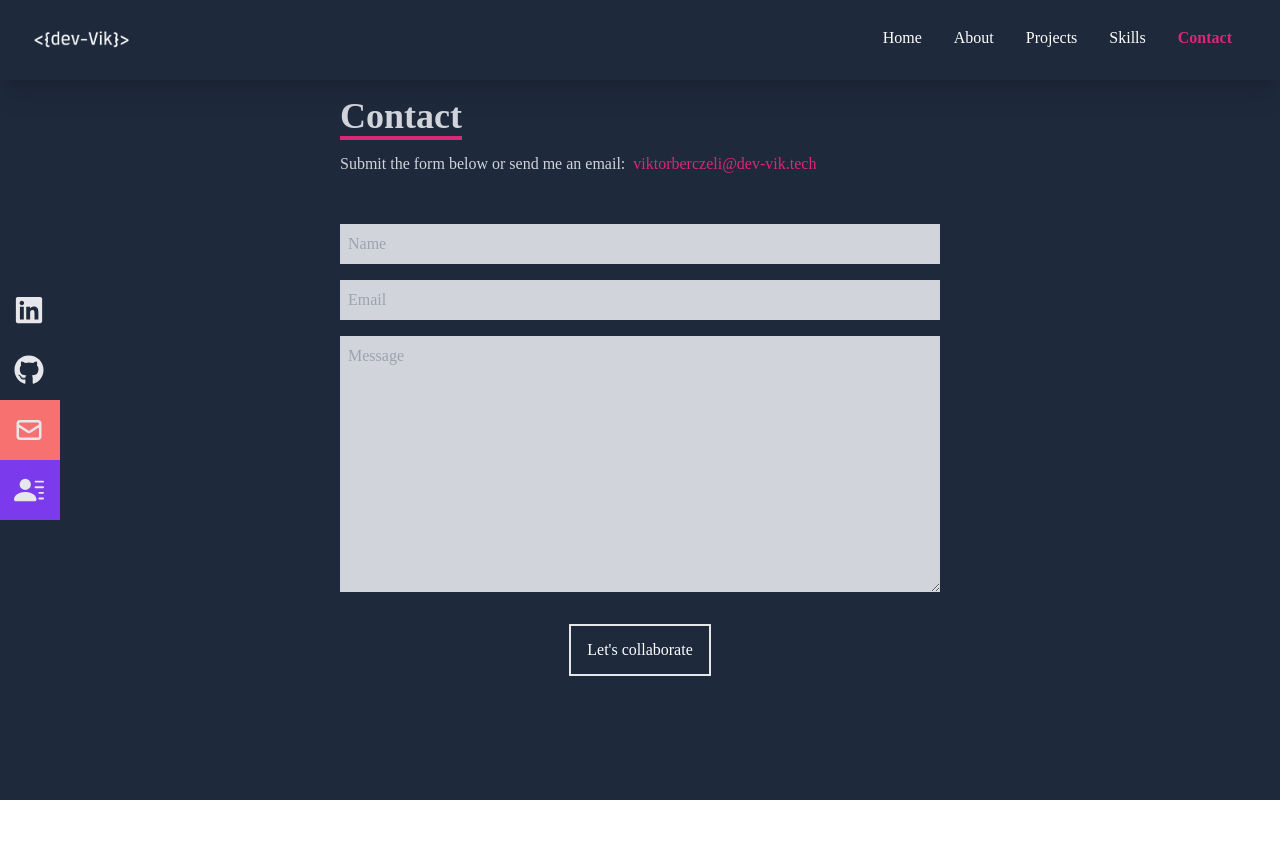
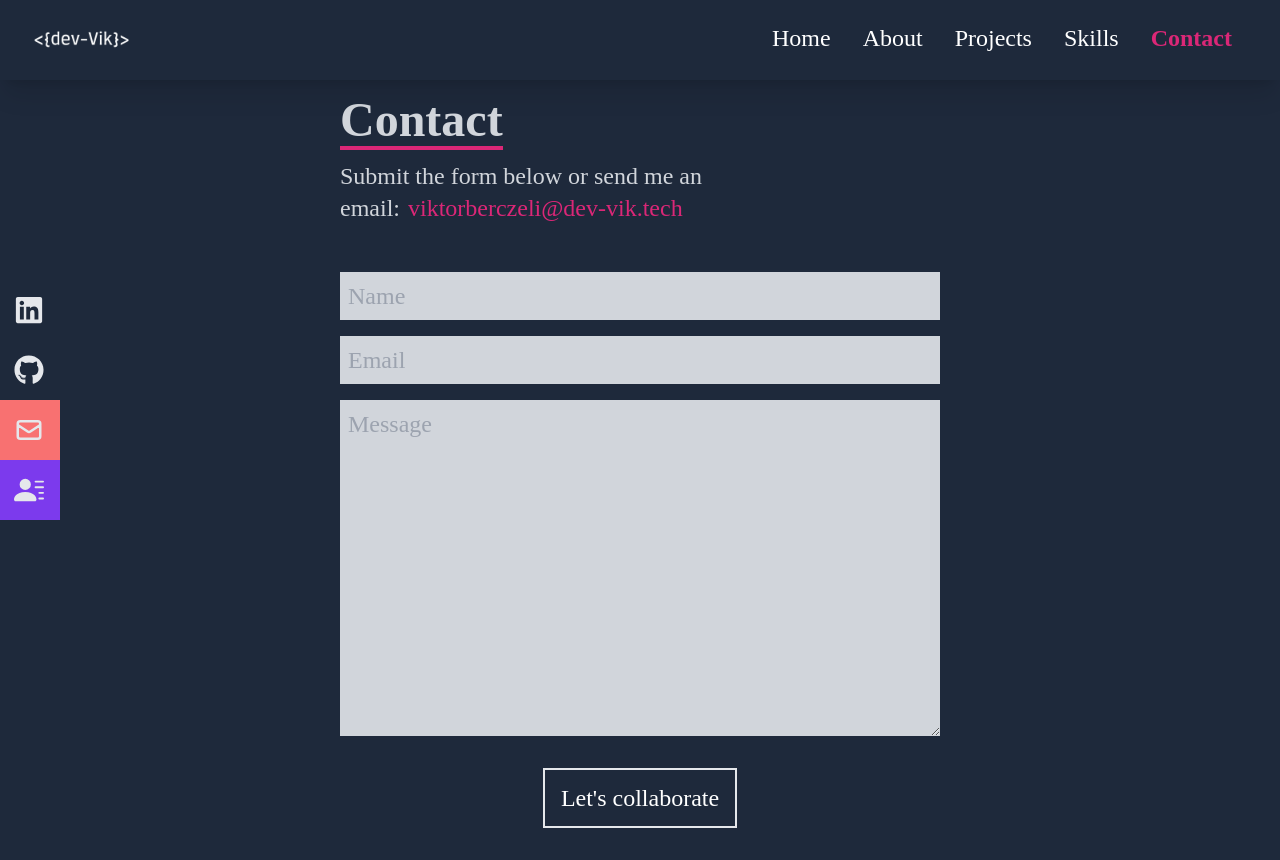
Before and after one commit to syzgod/my-portfolio, a React (Create React App) app: page /contact in a window 1280 px wide. Before the commit the page ends 800 px from the top, so only its background shows below. Built offline with nearby package versions, Linux system fonts and the light colour scheme; what tailwindcss-brand-colors would draw is missing.

Commit message:
Update responsive design readability

```diff
--- a/src/components/About.jsx
+++ b/src/components/About.jsx
@@ -10,7 +10,7 @@ const About = () => {
       <div className='flex flex-col justify-center items-center w-full h-full '>
         <div className='max-w-[950px] w-full grid grid-cols-2 gap-8'>
           <div className='sm:text-right pb-8 pl-4 '>
-            <p className='text-4xl font-bold inline border-b-4 border-pink-600'>
+            <p className='text-4xl font-bold inline border-b-4 border-pink-600 md:text-5xl'>
               About
             </p>
           </div>
--- a/src/components/Contact.jsx
+++ b/src/components/Contact.jsx
@@ -20,10 +20,10 @@ const Contact = () => {
         className='flex flex-col max-w-[600px] w-full'
       >
         <div className='pb-8'>
-          <p className='text-4xl font-bold inline border-b-4 border-pink-600 text-gray-300'>
+          <p className='text-4xl font-bold inline border-b-4 border-pink-600 text-gray-300 md:text-5xl'>
             Contact
           </p>
-          <p className='text-gray-300 py-4'>
+          <p className='text-gray-300 py-4 md:text-2xl'>
             Submit the form below or send me an email:
             <a
               href='mailto:viktorberczeli@dev-vik.tech'
@@ -34,26 +34,26 @@ const Contact = () => {
           </p>
         </div>
         <input
-          className='bg-gray-300 p-2 text-gray-800'
+          className='bg-gray-300 p-2 text-gray-800 md:text-2xl'
           type='text'
           name='name'
           placeholder='Name'
         />
         <input
-          className='my-4 p-2 bg-gray-300 text-gray-800'
+          className='my-4 p-2 bg-gray-300 text-gray-800 md:text-2xl'
           type='email'
           name='email'
           placeholder='Email'
         />
         <textarea
-          className='bg-gray-300 p-2 text-gray-800'
+          className='bg-gray-300 p-2 text-gray-800 md:text-2xl'
           name='message'
           rows='10'
           placeholder='Message'
         ></textarea>
         <button
           onClick={resetFormHandleClick}
-          className='text-white border-2 hover:bg-pink-600 hover:border-pink-600 px-4 py-3 my-8 mx-auto flex items-center'
+          className='text-white border-2 hover:bg-pink-600 hover:border-pink-600 px-4 py-3 my-8 mx-auto flex items-center md:text-2xl hover:shadow-xl hover:shadow-pink-600/50'
         >
           Let's collaborate
         </button>
--- a/src/components/Home.jsx
+++ b/src/components/Home.jsx
@@ -12,7 +12,7 @@ const Home = () => {
   return (
     <div name='home' className='min-h-screen bg-slate-800'>
       <div className='max-w-[950px] mx-auto p-8 pt-36 flex flex-col justify-center'>
-        <p className='text-2xl text-pink-600'>Hi, my name is</p>
+        <p className='text-2xl text-pink-600 md:text-4xl'>Hi, my name is</p>
         <h1 className='text-4xl sm:text-7xl font-bold text-gray-200'>
           Viktor Berczeli
         </h1>
@@ -29,7 +29,7 @@ const Home = () => {
         <div>
           <Link
             to='/projects'
-            className='text-white group border-2 px-6 py-3 my-2 inline-flex items-center hover:bg-pink-600 hover:border-pink-600'
+            className='text-white group border-2 px-6 py-3 my-2 inline-flex items-center hover:bg-pink-600 hover:border-pink-600 md:text-2xl hover:shadow-xl hover:shadow-pink-600/50'
           >
             View my works
             <span className='group-hover:rotate-90 duration-300 ml-3'>
--- a/src/components/Navbar.jsx
+++ b/src/components/Navbar.jsx
@@ -13,7 +13,7 @@ const Navbar = () => {
   const activeStyle = 'text-pink-600 font-bold';
 
   return (
-    <div className='fixed w-full h-[80px] flex justify-between items-center px-8 bg-slate-800 shadow-xl'>
+    <div className='fixed w-full h-[80px] flex justify-between items-center px-8 bg-slate-800 shadow-xl lg:text-2xl md:text-xl'>
       <div>
         <img src={Logo} alt='logo' style={{ width: '100px' }} />
       </div>
@@ -73,7 +73,7 @@ const Navbar = () => {
         className={
           !showNav
             ? 'hidden'
-            : 'absolute top-0 left-0 w-full h-screen overflow-scroll bg-slate-800 flex flex-col justify-center items-center'
+            : 'absolute top-0 left-0 w-full h-screen overflow-scroll bg-slate-800 flex flex-col justify-center items-center '
         }
       >
         <li className='py-4 text-4xl border-b-4 border-transparent hover:border-b-4 hover:border-pink-600'>
@@ -112,7 +112,7 @@ const Navbar = () => {
             Skills
           </NavLink>
         </li>
-        <li className='py-4 text-4xl border-b-4 border-transparent hover:border-b-4 hover:border-pink-600'>
+        <li className='py-4 text-4xl border-b-4 border-transparent hover:border-b-4 hover:border-pink-600 '>
           <NavLink
             className={({ isActive }) => (isActive ? activeStyle : undefined)}
             onClick={handleClick}
@@ -128,7 +128,7 @@ const Navbar = () => {
       <div className='hidden lg:flex fixed flex-col top-[35%] left-0'>
         <ul>
           <li
-            className='w-[150px] h-[60px] flex justify-between items-center ml-[-90px] hover:ml-[-10px] duration-300
+            className='w-[170px] h-[60px] flex justify-between items-center ml-[-110px] hover:ml-[-10px] duration-300
           bg-linkedin'
           >
             <a
@@ -138,7 +138,7 @@ const Navbar = () => {
               LinkedIn <FaLinkedin size={30} />
             </a>
           </li>
-          <li className='w-[150px] h-[60px] flex justify-between items-center ml-[-90px] hover:ml-[-10px] duration-300 bg-github'>
+          <li className='w-[170px] h-[60px] flex justify-between items-center ml-[-110px] hover:ml-[-10px] duration-300 bg-github'>
             <a
               className='flex justify-between items-center w-full text-gray-200 '
               href='https://github.com/syzgod'
@@ -146,7 +146,7 @@ const Navbar = () => {
               GitHub <FaGithub size={30} />
             </a>
           </li>
-          <li className='w-[150px] h-[60px] flex justify-between items-center ml-[-90px] hover:ml-[-10px] duration-300 bg-red-400'>
+          <li className='w-[170px] h-[60px] flex justify-between items-center ml-[-110px] hover:ml-[-10px] duration-300 bg-red-400'>
             <a
               className='flex justify-between items-center w-full text-gray-200 '
               href='mailto: viktorberczeli@dev-vik.tech'
@@ -154,7 +154,7 @@ const Navbar = () => {
               Email <HiOutlineMail size={30} />
             </a>
           </li>
-          <li className='w-[150px] h-[60px] flex justify-between items-center ml-[-90px] hover:ml-[-10px] duration-300 bg-violet-600'>
+          <li className='w-[170px] h-[60px] flex justify-between items-center ml-[-110px] hover:ml-[-10px] duration-300 bg-violet-600'>
             <a
               className='flex justify-between items-center w-full text-gray-200'
               href='/'
--- a/src/components/Projects.jsx
+++ b/src/components/Projects.jsx
@@ -9,11 +9,13 @@ const Projects = () => {
     >
       <div className='max-w-[900px] mx-auto p-8 flex flex-col justify-center w-full h-full'>
         <div className='py-16'>
-          <p className='text-4xl font-bold inline border-b-4 border-pink-600'>
+          <p className='text-4xl font-bold inline border-b-4 border-pink-600 md:text-5xl'>
             Projects
           </p>
-          <p className='py-6'>// Check out some of my recent projects</p>
-          <p className='text-7xl'>Coming soon...</p>
+          <p className='py-6 md:text-2xl'>
+            // Check out some of my recent projects
+          </p>
+          <p className='text-7xl'>Coming very soon...</p>
         </div>
 
         {/*<div className='grid sm:grid-cols-2 md:grid-cols-3 gap-4'>
--- a/src/components/Skills.jsx
+++ b/src/components/Skills.jsx
@@ -20,15 +20,17 @@ const Skills = () => {
     >
       <div className='max-w-[950px] mx-auto px-8 flex flex-col justify-center'>
         <div>
-          <p className='text-4xl font-bold inline border-b-4 border-pink-600'>
+          <p className='text-4xl md:text-5xl font-bold inline border-b-4 border-pink-600'>
             Experience
           </p>
-          <p className='py-4'>// These are the technologies I've worked with</p>
+          <p className='py-4 md:text-2xl'>
+            // These are the technologies I've worked with
+          </p>
         </div>
 
         {/* Technologies */}
 
-        <div className='w-full grid grid-cols-2 sm:grid-cols-4 gap-4 text-center py-8'>
+        <div className='w-full grid grid-cols-2 sm:grid-cols-4 gap-4 text-center py-8 md:text-2xl'>
           <div className='hover:scale-125 duration-500'>
             <img className='w-20 mx-auto' src={HTML} alt='HTML icon' />
             <p className='my-4'>HTML</p>
```
